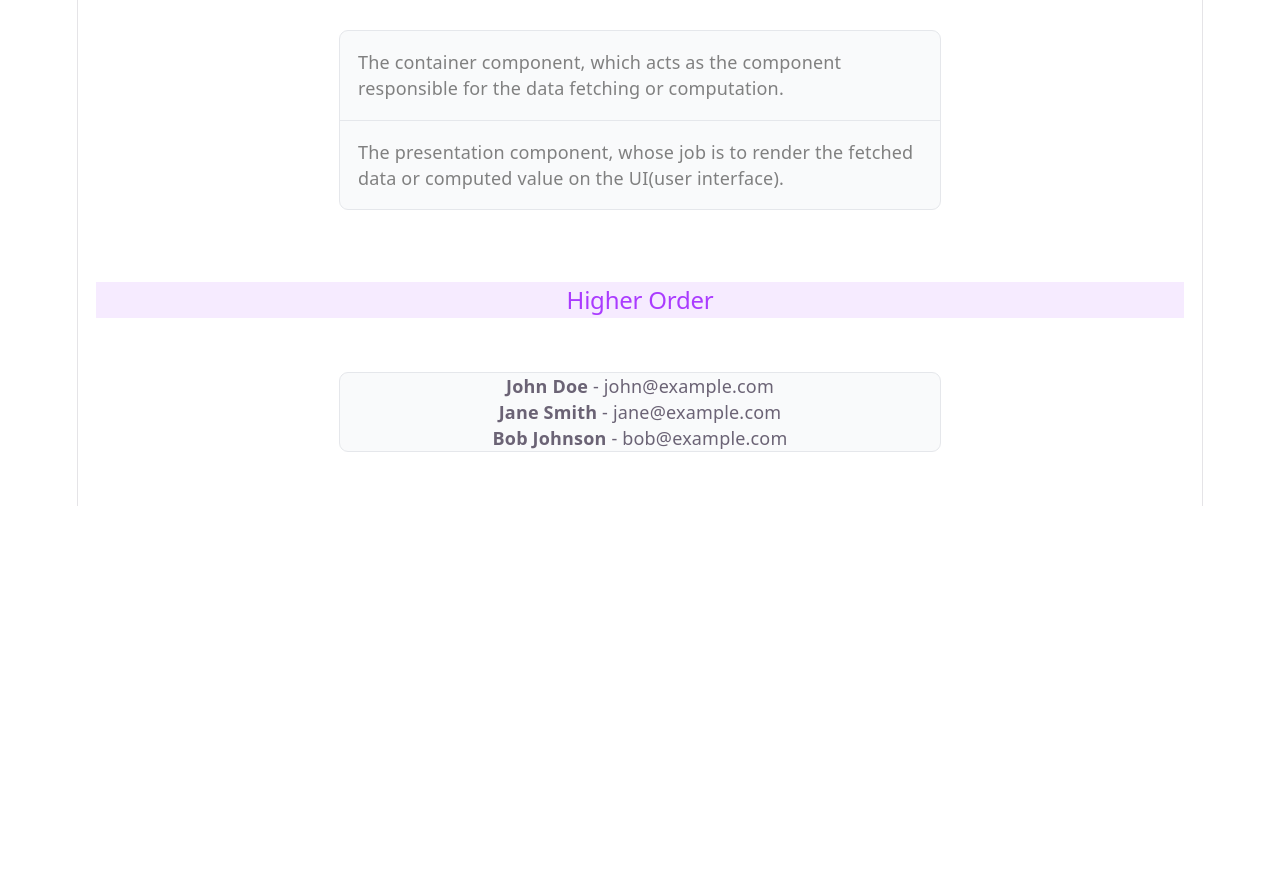
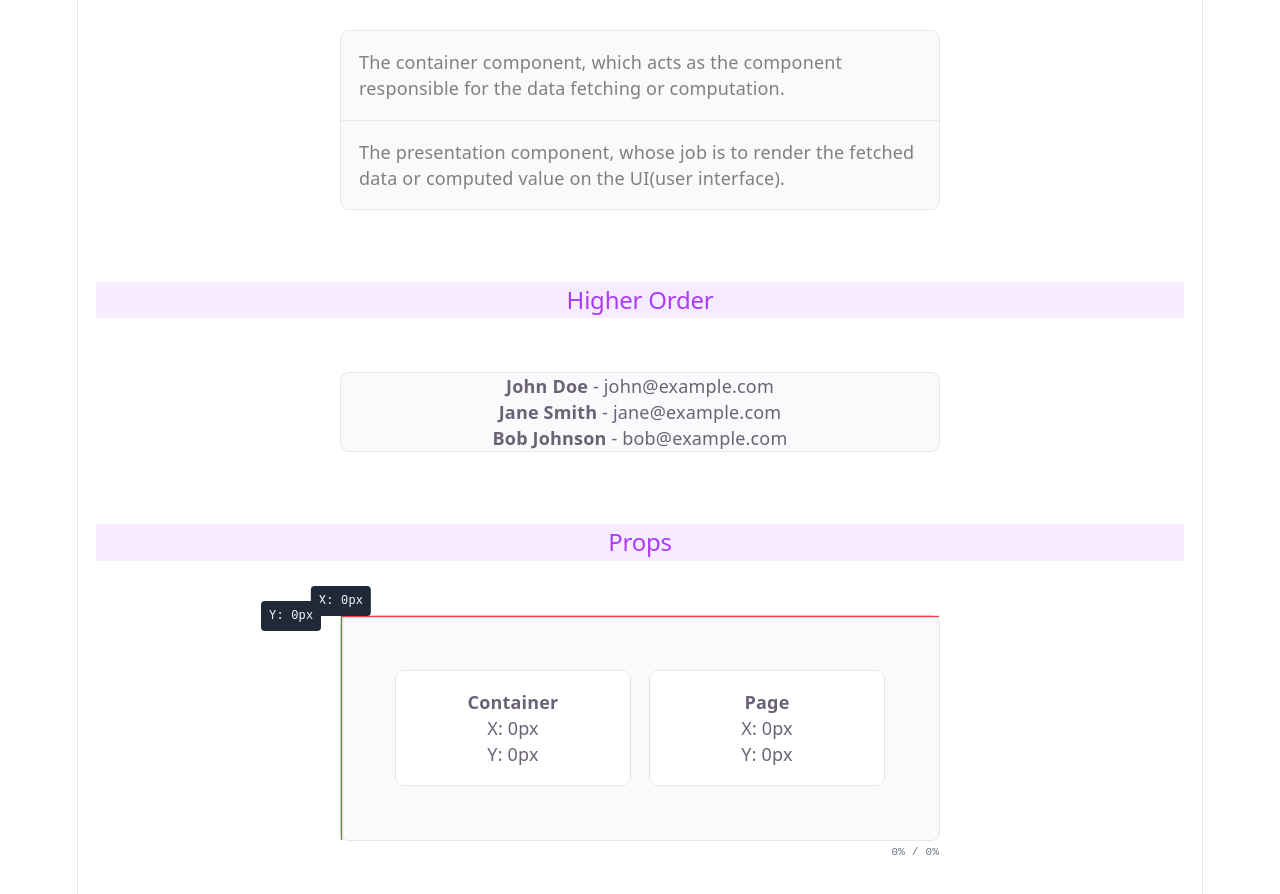
Before and after one commit to Merzaad/learning_react_component_patterns, a React (Vite) app: page / in a window 1280 px wide. Shown: the part 440-1334 px from the top of the page. Before the commit the page ends 946 px from the top, so only its background shows below. Built offline with nearby package versions, Linux system fonts and the light colour scheme.

Commit message:
render props

```diff
--- a/src/App.jsx
+++ b/src/App.jsx
@@ -1,6 +1,7 @@
-import Compound from "./components/compound";
-import HigherOrder from "./components/higher-order";
-import PresentationalAndContainer from "./components/presentational-and-container";
+import Compound from "./components/compound"
+import HigherOrder from "./components/higher-order"
+import PresentationalAndContainer from "./components/presentational-and-container"
+import RenderProps from "./components/render-props"
 
 function App() {
   return (
@@ -10,19 +11,24 @@ function App() {
         <h2>Compound</h2>
         <Compound />
       </section>
-      <section id='spacer'></section>
+      <section id="spacer"></section>
       <section>
         <h2>Presentational and Container</h2>
         <PresentationalAndContainer />
       </section>
-      <section id='spacer'></section>
+      <section id="spacer"></section>
       <section>
         <h2>Higher Order</h2>
         <HigherOrder />
       </section>
-      <section id='spacer'></section>
+      <section id="spacer"></section>
+      <section>
+        <h2>Props</h2>
+        <RenderProps />
+      </section>
+      <section id="spacer"></section>
     </>
-  );
+  )
 }
 
-export default App;
+export default App
--- /dev/null
+++ b/src/components/render-props.tsx
@@ -0,0 +1,181 @@
+import { useState } from "react"
+
+interface MousePosition {
+  x: number
+  y: number
+  relativeX: number
+  relativeY: number
+  pageX: number
+  pageY: number
+}
+
+interface MouseTrackerProps {
+  children: (position: MousePosition) => React.ReactNode
+}
+
+const RenderProps = ({ children }: MouseTrackerProps) => {
+  const [position, setPosition] = useState<MousePosition>({
+    x: 0,
+    y: 0,
+    relativeX: 0,
+    relativeY: 0,
+    pageX: 0,
+    pageY: 0,
+  })
+
+  const handleMouseMove = (e: React.MouseEvent<HTMLDivElement>) => {
+    const rect = e.currentTarget.getBoundingClientRect()
+
+    setPosition({
+      x: e.clientX - rect.left,
+      y: e.clientY - rect.top,
+      relativeX: ((e.clientX - rect.left) / rect.width) * 100,
+      relativeY: ((e.clientY - rect.top) / rect.height) * 100,
+      pageX: e.pageX,
+      pageY: e.pageY,
+    })
+  }
+
+  return (
+    <div
+      style={{
+        position: "relative",
+        maxWidth: "600px",
+        margin: "3rem auto 0",
+        padding: "3rem",
+        backgroundColor: "#f9fafb",
+        borderRadius: "0.5rem",
+        border: "1px solid #e5e7eb",
+        cursor: "crosshair",
+      }}
+      onMouseMove={handleMouseMove}
+    >
+      <div
+        style={{
+          position: "absolute",
+          left: 0,
+          right: 0,
+          top: position.y,
+          height: "1px",
+          backgroundColor: "#ef4444",
+          pointerEvents: "none",
+          zIndex: 20,
+          boxShadow: "0 0 2px rgba(0,0,0,0.5)",
+        }}
+      />
+      <div
+        style={{
+          position: "absolute",
+          top: 0,
+          bottom: 0,
+          left: position.x,
+          width: "1px",
+          backgroundColor: "#ef4444",
+          pointerEvents: "none",
+          zIndex: 20,
+          boxShadow: "0 0 2px rgba(0,0,0,0.5)",
+        }}
+      />
+
+      <div
+        style={{
+          position: "absolute",
+          top: -30,
+          left: position.x,
+          transform: "translateX(-50%)",
+          backgroundColor: "#1f2937",
+          color: "white",
+          padding: "2px 8px",
+          borderRadius: "4px",
+          fontSize: "12px",
+          fontFamily: "monospace",
+          pointerEvents: "none",
+          zIndex: 30,
+          whiteSpace: "nowrap",
+        }}
+      >
+        X: {Math.round(position.x)}px
+      </div>
+
+      <div
+        style={{
+          position: "absolute",
+          left: -80,
+          top: position.y,
+          transform: "translateY(-50%)",
+          backgroundColor: "#1f2937",
+          color: "white",
+          padding: "2px 8px",
+          borderRadius: "4px",
+          fontSize: "12px",
+          fontFamily: "monospace",
+          pointerEvents: "none",
+          zIndex: 30,
+          whiteSpace: "nowrap",
+        }}
+      >
+        Y: {Math.round(position.y)}px
+      </div>
+
+      <div
+        style={{
+          position: "absolute",
+          bottom: -25,
+          right: 0,
+          fontSize: "11px",
+          fontFamily: "monospace",
+          color: "#6b7280",
+          pointerEvents: "none",
+        }}
+      >
+        {Math.round(position.relativeX)}% / {Math.round(position.relativeY)}%
+      </div>
+
+      {children(position)}
+    </div>
+  )
+}
+
+export default function RulerApp() {
+  return (
+    <RenderProps>
+      {({ x, y, relativeX, relativeY, pageX, pageY }: MousePosition) => (
+        <div style={{ position: "relative", zIndex: 5 }}>
+          <div
+            style={{
+              display: "grid",
+              gridTemplateColumns: "1fr 1fr",
+              gap: "1rem",
+            }}
+          >
+            <div
+              style={{
+                background: "white",
+                padding: "1rem",
+                borderRadius: "0.5rem",
+                border: "1px solid #e5e7eb",
+              }}
+            >
+              <strong>Container</strong>
+              <div>X: {Math.round(x)}px</div>
+              <div>Y: {Math.round(y)}px</div>
+            </div>
+
+            <div
+              style={{
+                background: "white",
+                padding: "1rem",
+                borderRadius: "0.5rem",
+                border: "1px solid #e5e7eb",
+              }}
+            >
+              <strong>Page</strong>
+              <div>X: {pageX}px</div>
+              <div>Y: {pageY}px</div>
+            </div>
+          </div>
+        </div>
+      )}
+    </RenderProps>
+  )
+}
--- a/src/index.css
+++ b/src/index.css
@@ -50,6 +50,9 @@
   }
 }
 
+* {
+  box-sizing: border-box;
+}
 body {
   margin: 0;
 }
@@ -63,7 +66,6 @@ body {
   min-height: 100svh;
   display: flex;
   flex-direction: column;
-  box-sizing: border-box;
 }
 
 h1,
```
